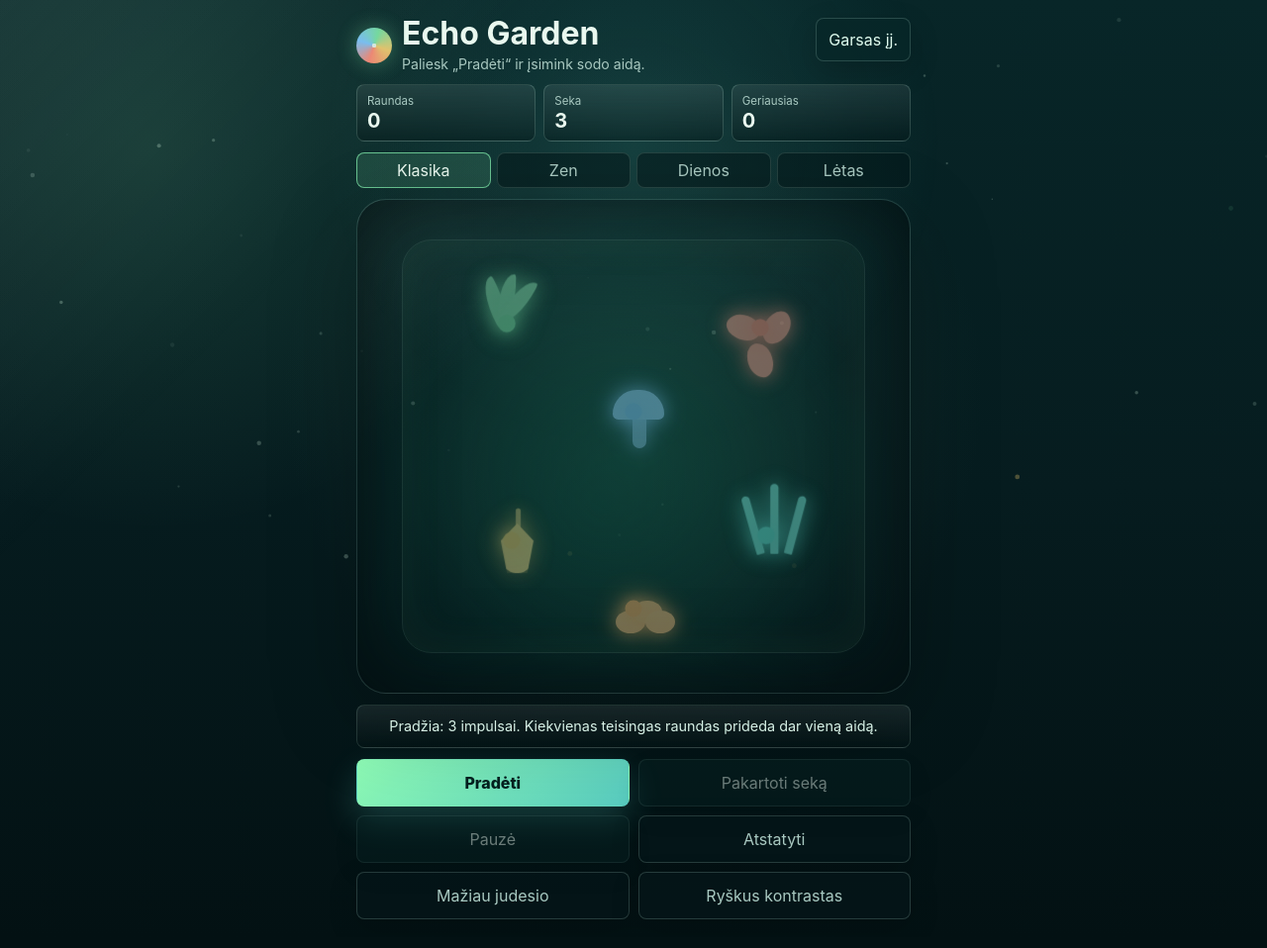
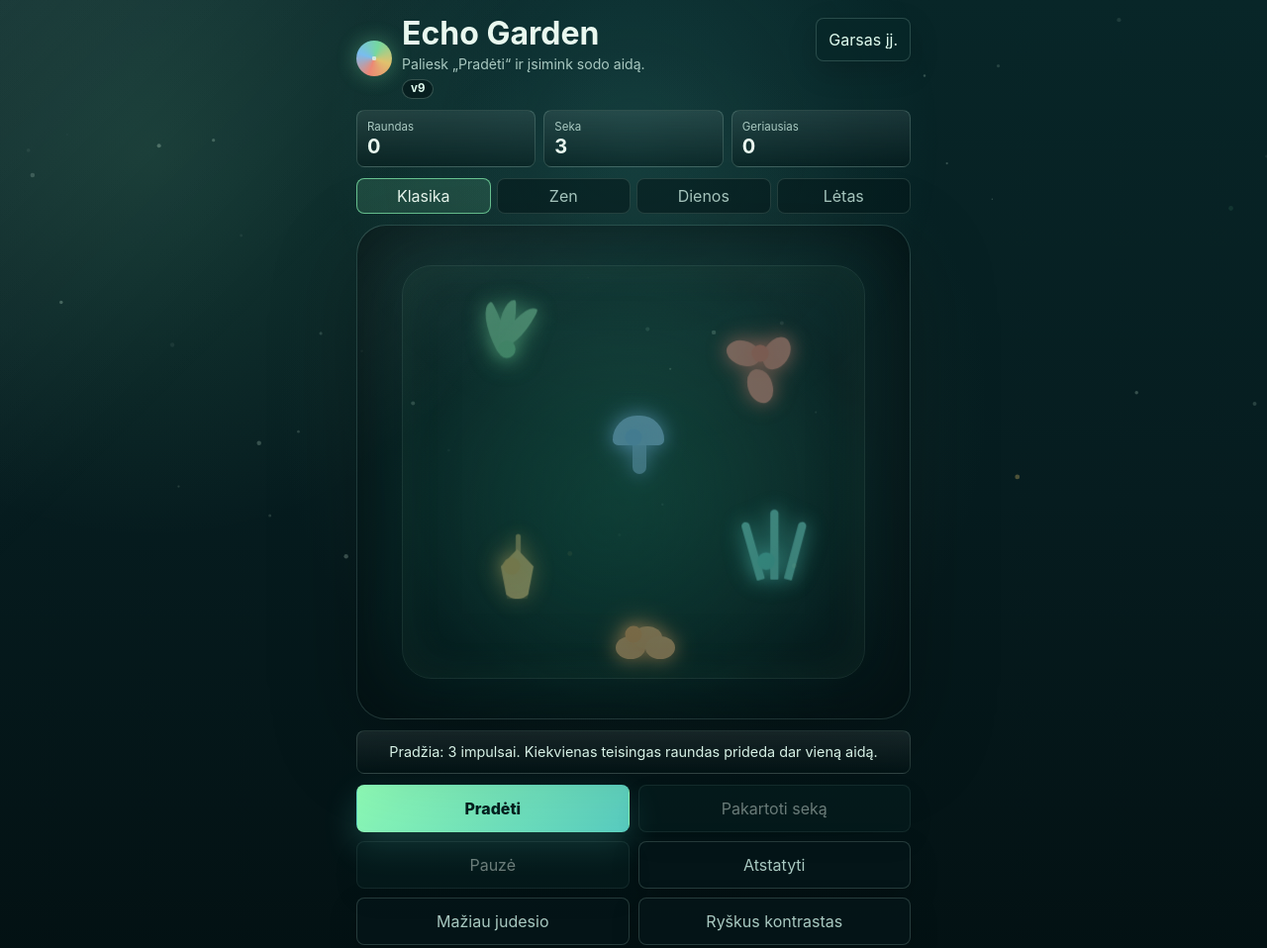
Before and after one commit to santechnika-jpg/Echo-Garden, a website: page index.html in a window 1280 px wide. Shown: the whole page at 99% size. Drawn offline with Linux system fonts and the light colour scheme.

Commit message:
Show visible v9 version badge
Add a small visible v9 badge and align validation with the current v9 app shell.

```diff
--- a/index.html
+++ b/index.html
@@ -21,7 +21,8 @@
             <span class="brand-mark" aria-hidden="true"></span>
             <div>
               <h1>Echo Garden</h1>
-              <p id="stateText">Paliesk „Pradėti" ir įsimink sodo aidą.</p>
+              <p id="stateText">Paliesk „Pradėti“ ir įsimink sodo aidą.</p>
+              <span class="version-badge" aria-label="Žaidimo versija">v9</span>
             </div>
           </div>
           <button id="soundToggle" class="pill-button sound-button" type="button" aria-label="Išjungti garsą" aria-pressed="true">
--- a/no-rings-v8.css
+++ b/no-rings-v8.css
@@ -1,3 +1,18 @@
+.version-badge {
+  display: inline-flex;
+  align-items: center;
+  min-height: 20px;
+  margin-top: 6px;
+  padding: 2px 8px;
+  border: 1px solid rgba(201, 244, 226, 0.24);
+  border-radius: 999px;
+  background: rgba(5, 24, 26, 0.72);
+  color: #dffbee;
+  font-size: 0.72rem;
+  font-weight: 700;
+  line-height: 1;
+}
+
 .ripple,
 .trail,
 .is-input .plant:not(:disabled)::before {
```
Also changed, not shown: scripts/validate-static.mjs (+11 -7 lines).
